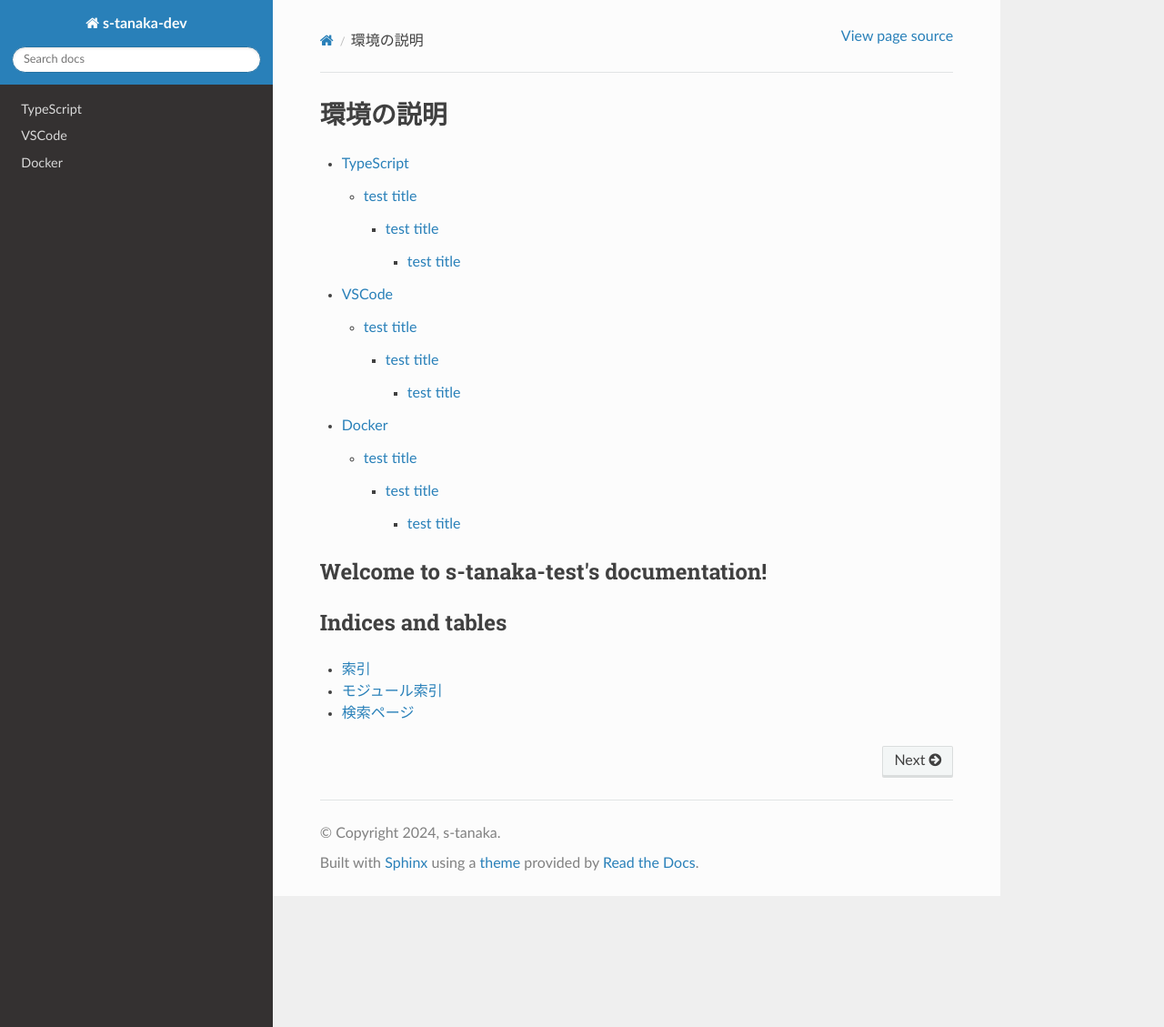
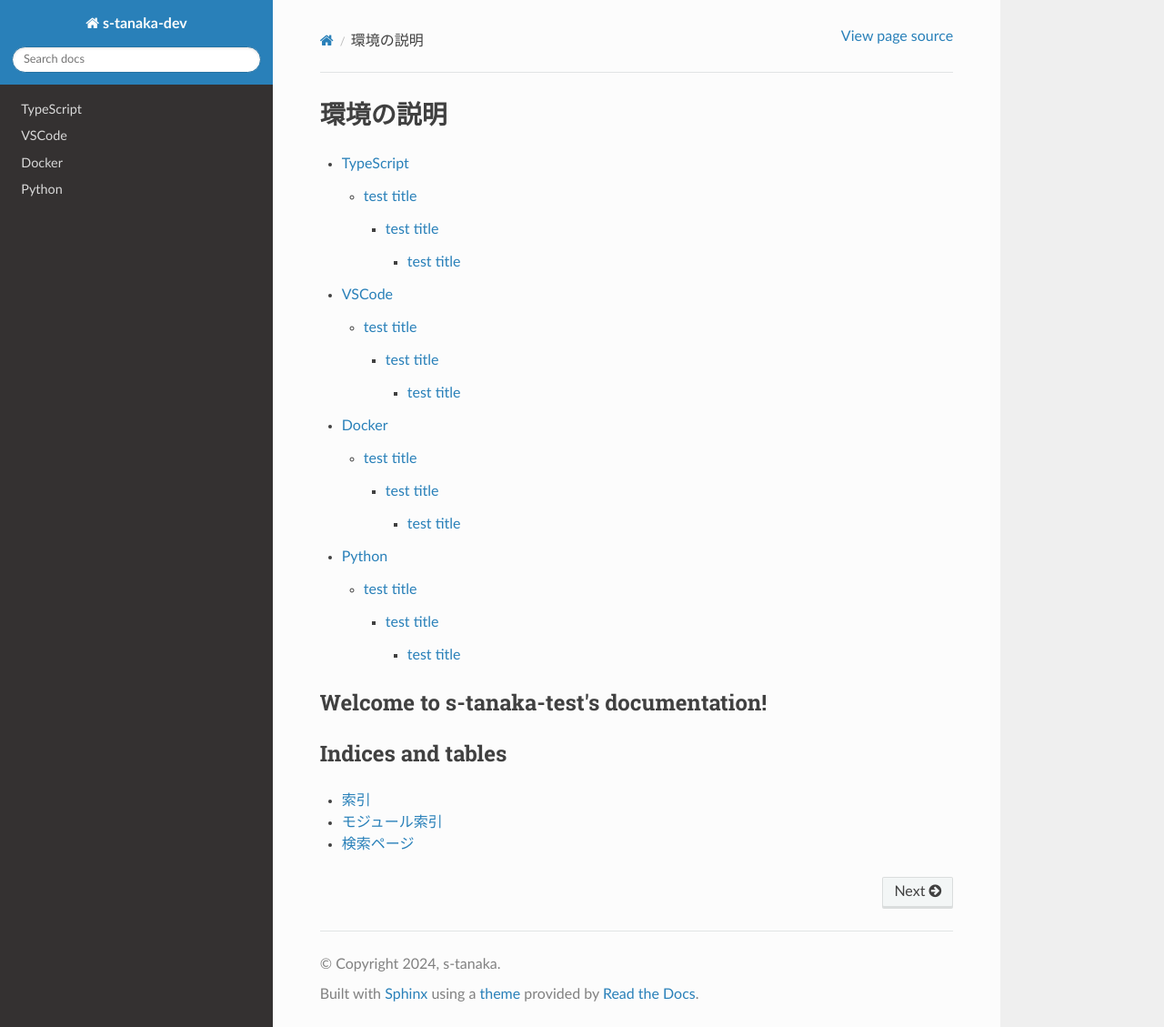
Before and after one commit to ProxmoxDev/sphinx, a Sphinx documentation site: the page built from docs/source/index.rst, in a window 1280 px wide and 1129 px high. Shown: the whole window at 91% size. Built offline with Sphinx 7.4.7 and the Read the Docs theme 2.0.0, drawn with Linux system fonts in a browser that asks for light colours; pages that are not in the unit, such as notebooks, are missing from menus.

Commit message:
add: python

```diff
--- a/docs/source/index.rst
+++ b/docs/source/index.rst
@@ -12,6 +12,7 @@
    typescript/index
    vscode/index
    docker/index
+   python/index
 
 Welcome to s-tanaka-test's documentation!
 =========================================
--- /dev/null
+++ b/docs/source/python/index.md
@@ -0,0 +1,9 @@
+# Python
+
+## test title
+
+### test title
+
+#### test title
+
+[Google.com リンク](https://www.google.co.jp)# TypeScript
```
